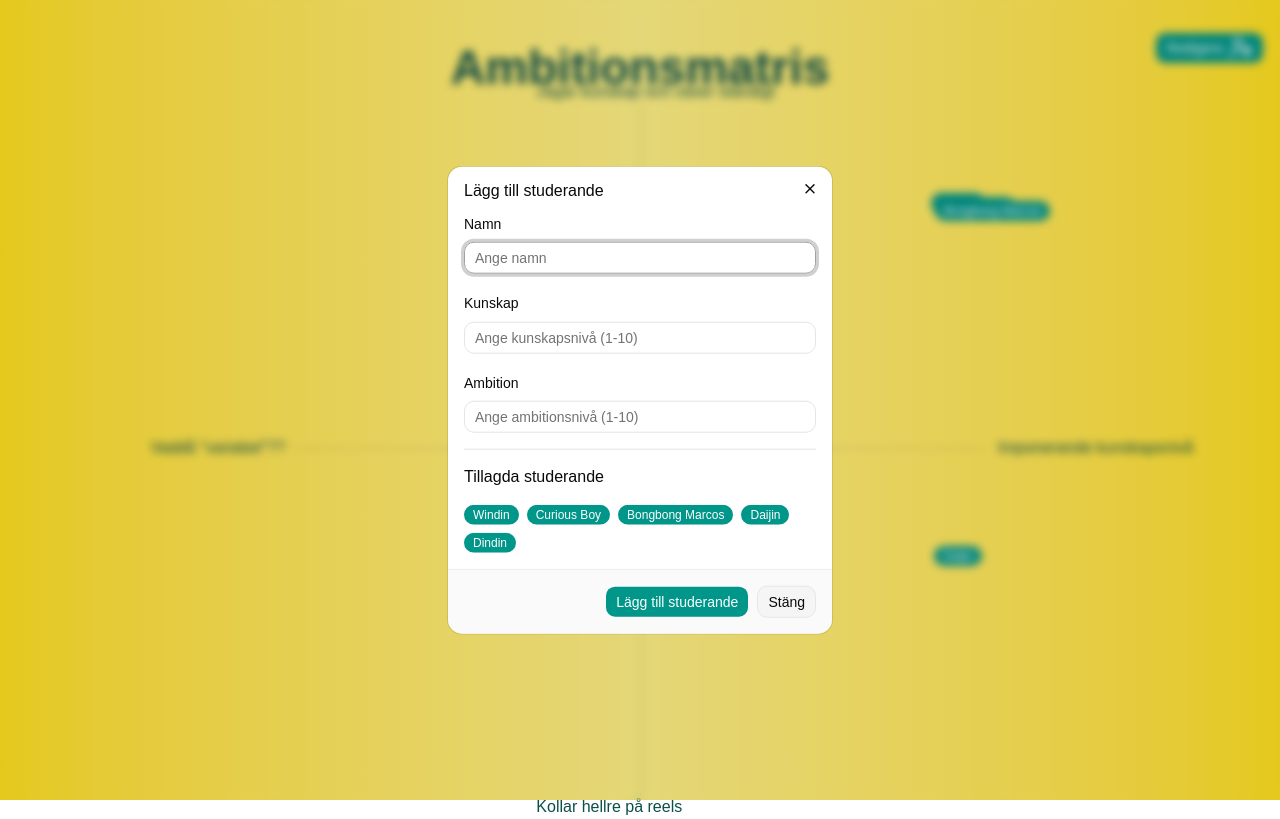
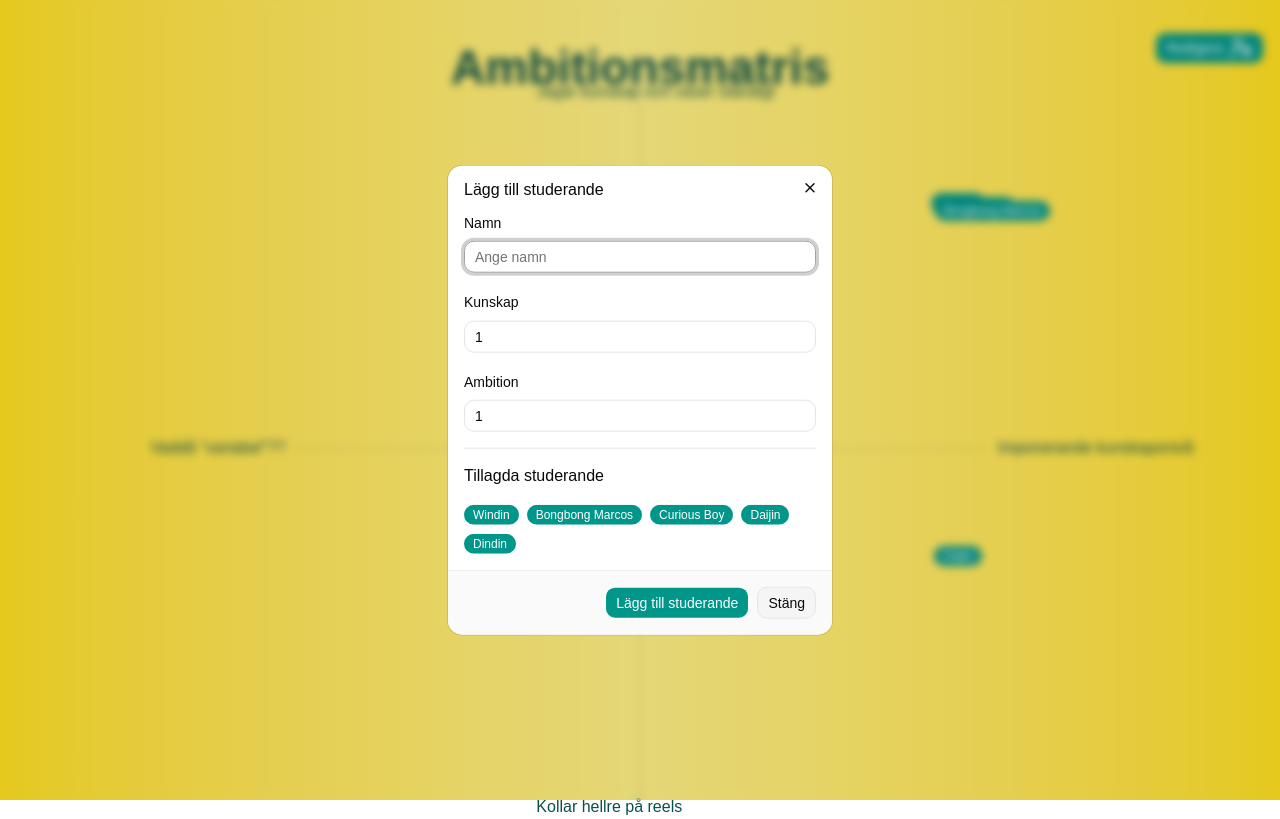
Before and after one commit to 200backflips/ambition-matrix, a React (Vite) app: page / in a window 1280 px wide. Both pictures are taken after a click on the button "Redigera". Built offline with nearby package versions, Linux system fonts and the light colour scheme.

Commit message:
add delete functionality

```diff
--- a/src/components/add-students.tsx
+++ b/src/components/add-students.tsx
@@ -1,4 +1,3 @@
-import * as React from "react";
 import { Controller, useForm } from "react-hook-form";
 import {
   Field,
@@ -17,12 +16,12 @@ import {
   DialogTrigger,
 } from "@/components/ui/dialog";
 import { Button } from "./ui/button";
-import { toast } from "sonner";
-import { UserRoundIcon } from "lucide-react";
+import { TrashIcon } from "lucide-react";
 import { Separator } from "./ui/separator";
 import useStudents, { type Student } from "#/hooks/students";
 import { Badge } from "./ui/badge";
-import { useRef } from "react";
+import { useRef, useState } from "react";
+import { motion } from "motion/react";
 
 interface Props {
   children: React.ReactNode;
@@ -30,25 +29,34 @@ interface Props {
 
 export default function AddStudents({ children }: Props) {
   const title = "Lägg till studerande";
-  const { studentsPositions, addStudent } = useStudents();
-  const prevStudentCount = useRef(
-    Array.from(studentsPositions.values()).flat().length,
+  const { studentsPositions, addStudent, removeStudent } = useStudents();
+  const [prevStudents, setPrevStudents] = useState(
+    Array.from(studentsPositions.values()).flat(),
   );
+  const prevStudentCount = useRef(prevStudents.length ?? 0);
+  const [newlyAddedStudents, setNewlyAddedStudents] = useState<Student[]>([]);
+
+  const getDefaultValues = () => ({
+    id: crypto.randomUUID(),
+    name: "",
+    knowledge: 1,
+    ambition: 1,
+  });
 
   const form = useForm({
-    defaultValues: {
-      name: "",
-      knowledge: undefined,
-      ambition: undefined,
-    },
+    defaultValues: getDefaultValues(),
   });
 
-  function onSubmit(data: Omit<Student, "id">) {
-    addStudent({
-      ...data,
-      id: crypto.randomUUID(),
-    });
-    form.reset();
+  function onSubmit(data: Student) {
+    const newStudent = {
+      id: data.id,
+      name: data.name,
+      ambition: Number(data.ambition),
+      knowledge: Number(data.knowledge),
+    };
+    addStudent(newStudent);
+    setNewlyAddedStudents([...newlyAddedStudents, newStudent]);
+    form.reset(getDefaultValues);
   }
 
   return (
@@ -133,32 +141,50 @@ export default function AddStudents({ children }: Props) {
           <Separator />
           <h4>Tillagda studerande</h4>
           <div className="flex flex-wrap gap-2">
-            {Array.from(studentsPositions.values())
-              .flat()
-              .map((student, index) => (
+            {[...prevStudents, ...newlyAddedStudents].map((student, index) => (
+              <motion.div
+                key={student.id}
+                initial={{ opacity: 0, scale: 0.5 }}
+                animate={{ opacity: 1, scale: 1 }}
+                transition={{
+                  duration: 0.5,
+                  delay: 0.2,
+                  ease: [0, 0.71, 0.2, 1.01],
+                }}
+              >
+                <button
+                  type="button"
+                  className="relative group"
+                  onClick={() => {
+                    setPrevStudents(
+                      prevStudents.filter((s) => s.id !== student.id),
+                    );
+                    setNewlyAddedStudents(
+                      newlyAddedStudents.filter((s) => s.id !== student.id),
+                    );
+                    removeStudent({
+                      score: `${student.knowledge}-${student.ambition}`,
+                      id: student.id,
+                    });
+                  }}
+                >
+                  <span className="absolute right-0 bottom-3 bg-destructive rounded-full p-0.5 opacity-0 group-hover:opacity-100 transition-all">
+                    <TrashIcon className="size-3 text-white" />
+                  </span>
                   <Badge
-                  key={student.id}
                     variant={
                       index < prevStudentCount.current ? "aluna" : "peaceful"
                     }
+                    className="group-hover:bg-destructive"
                   >
                     {student.name}
                   </Badge>
+                </button>
+              </motion.div>
             ))}
           </div>
           <DialogFooter>
-            <Button
-              variant="aluna"
-              onClick={() => {
-                toast.success("Voilà!", {
-                  description: "Studerande tillagda",
-                  icon: <UserRoundIcon />,
-                  closeButton: true,
-                });
-              }}
-            >
-              Lägg till studerande
-            </Button>
+            <Button variant="aluna">Lägg till studerande</Button>
             <DialogTrigger asChild>
               <Button type="button" variant="outline">
                 Stäng
```
Lines whose indentation alone changed are shown as unchanged.
